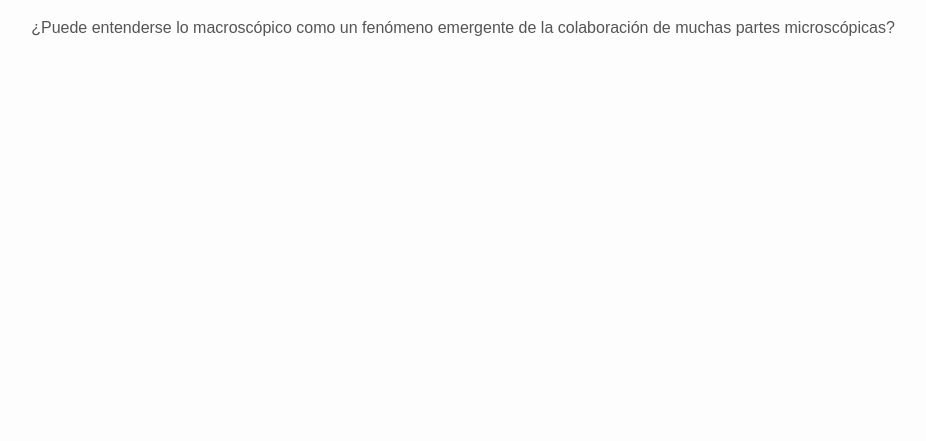
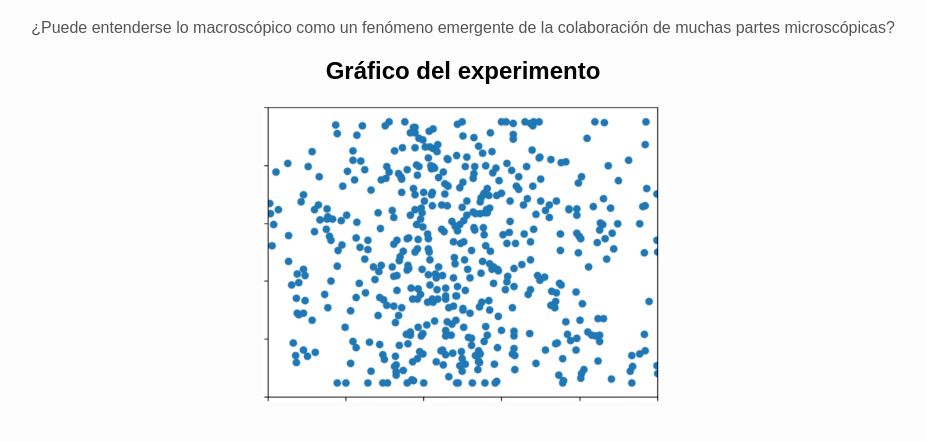
Before and after one commit to saenzanile/Mecanica-Estadistica, a plain HTML site: page index.html in a window 1280 px wide. Shown: the part 149-590 px from the top of the page, without its empty margins (177-1103 px from the left). Drawn offline with Linux system fonts and the light colour scheme.

Commit message:
Update index.html

```diff
--- a/index.html
+++ b/index.html
@@ -22,5 +22,8 @@
   <body>
     <h1>Mecánica Estadística</h1>
     <p>¿Puede entenderse lo macroscópico como un fenómeno emergente de la colaboración de muchas partes microscópicas?</p>
+    <h2>Gráfico del experimento</h2>
+    <img src="bolitas.png" alt="Gráfico de ejemplo" width="400">
   </body>
+
 </html>
```
